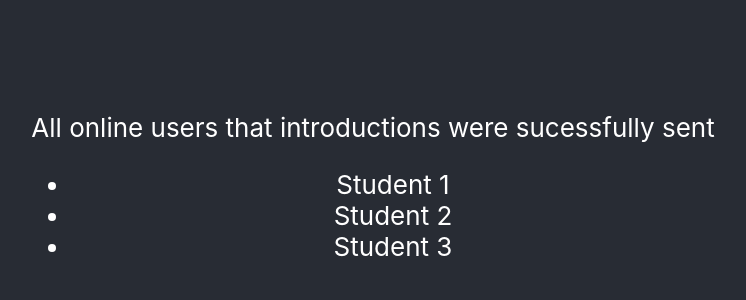
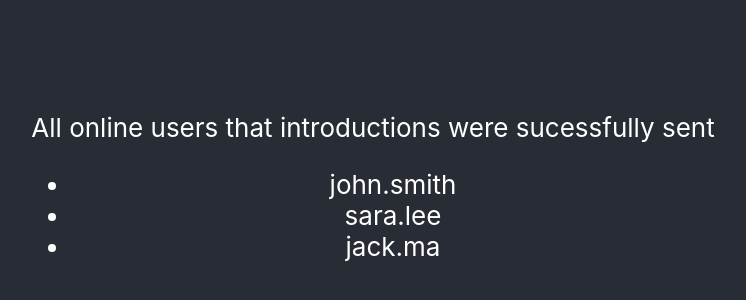
Before and after one commit to juliopiubello/candidate-testing, a React (Create React App) app: page / in a window 1280 px wide. Shown: the part 200-500 px from the top of the page, without its empty margins (267-1013 px from the left). Built offline with nearby package versions, Linux system fonts and the light colour scheme.

Commit message:
Assignment completed
Signed-off-by: Dismas Banda <bandadismas@gmail.com>

```diff
--- a/src/App.js
+++ b/src/App.js
@@ -2,12 +2,22 @@ import React, { useState, useEffect } from 'react';
 import './App.css';
 
 const App = () => {
+  const [userIds, setUserIds] = useState([]);
+
+  useEffect(() => {
+    const fetchData = async () => {
+      const data = await fetchUserIds();
+      setUserIds(data);
+   }
+
+   fetchData();
+  }, []);
 
   const fetchUserIds = async () => {
     return ["john.smith", "sara.lee", "jack.ma"];
   };
 
-  const checkStatus = async (userId) => {
+  const checkStatus = (userId) => {
     return Math.random() > 0.8
       ? { status: "offline", id: userId }
       : { status: "online", id: userId };
@@ -29,15 +39,28 @@ const App = () => {
 
   */
 
+  let content = userIds.map(userId => {
+    // check for the status of the user
+    const userStatus = checkStatus(userId);
+
+    if (userStatus.status === "online") {
+      // send email if user is online
+      const emailSent = sendEmail(userStatus.id);
+
+      if (emailSent) {
+        // display user if email was successfully sent
+        return <li key={userStatus.id}>{userStatus.id}</li>
+      }
+    }
+  });
+
   return (
     <div className="App">
       <div className="App-header">
         <div>
           All online users that introductions were sucessfully sent
           <ul>
-            <li>Student 1</li>
-            <li>Student 2</li>
-            <li>Student 3</li>
+            {content}
           </ul>
         </div>
       </div>
```
Also changed, not shown: 2 other files (tests, documents, lock files or other folders).
